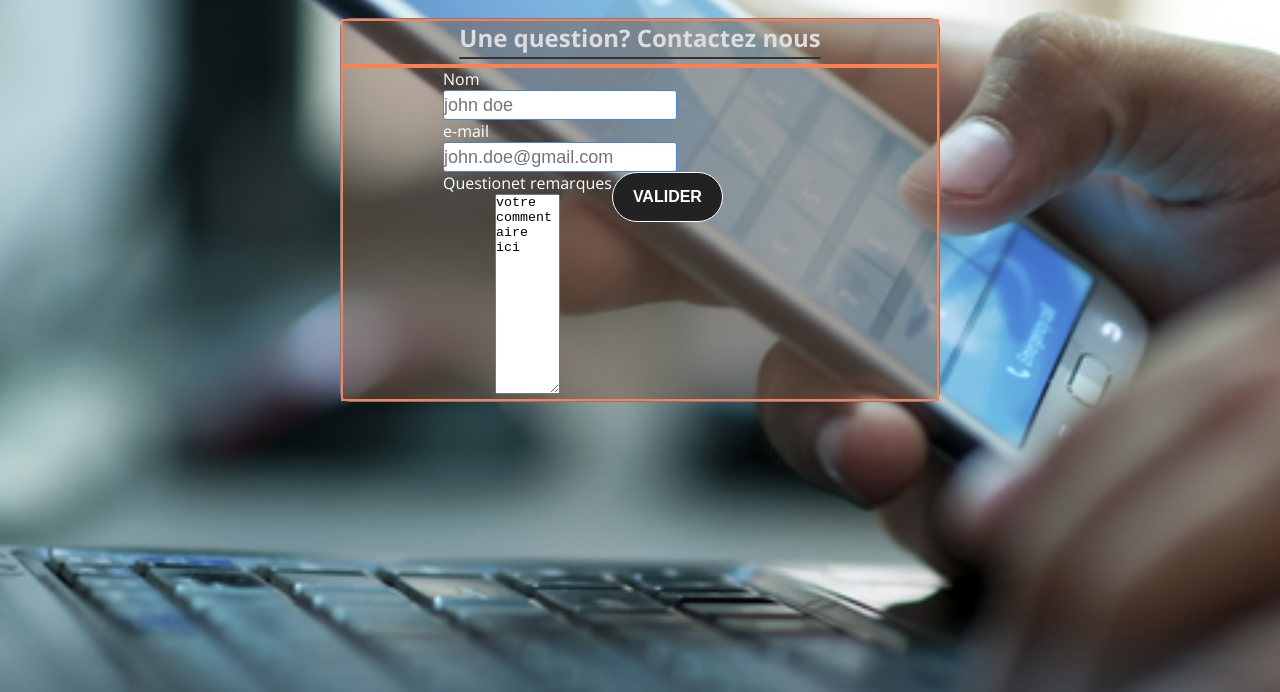
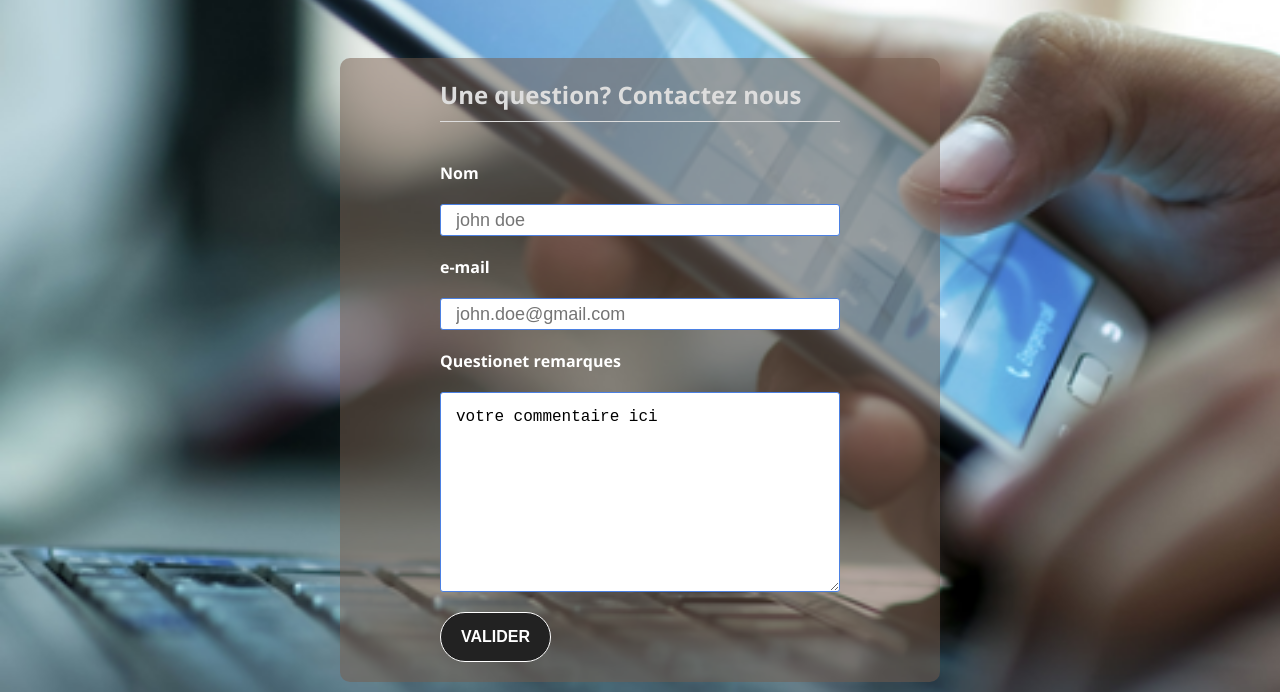
Before and after one commit to letotor/cafe-florette, a website built with Vite: page src/contact.html in a window 1280 px wide. Shown: the part 588-1280 px from the top of the page. Built offline with nearby package versions, Linux system fonts and the light colour scheme.

Commit message:
ch39 prettier css

```diff
--- a/src/assets/css/style.css
+++ b/src/assets/css/style.css
@@ -2,41 +2,32 @@
 /*********
 *RESET CSS
 **********/
+/********* *RESET CSS **********/
  * {
      margin: 0;
      padding:0;
      box-sizing: border-box;
 }
-
-/***********
- * GENERAL *
- ***********/
+/*********** * GENERAL * ***********/
  html,body{
      font-family: 'Open Sans', sans-serif;
 }
-
  a {
      text-decoration: none;
      color:#222;
      font-size: 1em;
      font-weight: 700;
 }
-
  p{
      margin-bottom: 10px;
      padding: 0 5px 0 5px;
 }
-
-
  li {
      list-style: none;
 }
-
-
-/****************************************
- * GESTION DSE CONTENEURS  ET GENERIQUES *
- ****************************************/
-.container{ /*CENTRE */
+/**************************************** * GESTION DSE CONTENEURS ET GENERIQUES * ****************************************/
+ .container{
+    /*CENTRE */
      display:block;
      overflow: hidden;
      margin:auto;
@@ -44,23 +35,15 @@ li {
      max-width: 1000px;
      min-width: 360px;
      text-align: center;
-
 }
-
  .container .left{
      float:left;
      width:50%;
-
-
-
 }
  .container .right{
      float:right;
      width:50%;
-
 }
-
-
  .my-5{
      margin-top: 5px;
      margin-bottom: 5px;
@@ -69,16 +52,17 @@ li {
      margin-top: 10px;
      margin-bottom: 10px;
 }
-
  .my-20{
      margin-top: 20px;
      margin-bottom: 20px;
 }
-
+ .my-40{
+     margin-top: 40px;
+     margin-bottom: 40px;
+}
  .mt-10{
      margin-top: 10px;
 }
-
  .py-10{
      padding-top: 10px;
      padding-bottom: 10px;
@@ -87,28 +71,21 @@ li {
      padding-top: 20px;
      padding-bottom: 20px;
 }
-
  .underline{
      padding-bottom: 10px;
      border-bottom: 1px solid #ddd;
      margin-bottom: 20px;
 }
-
  .d-none{
      display: none;
 }
  .d-over-none{
      overflow: hidden;
 }
-
  .mt-0{
      margin-top: 0;
 }
-
-/**
-* GESTION DES BUTTON
-**/
-
+/** * GESTION DES BUTTON **/
  .btn{
      display: inline-block;
      padding: 15px 20px;
@@ -117,13 +94,11 @@ li {
      border-radius: 30px;
      border:1px solid white;
 }
-
  .btn-primary, .btn-secondary:hover{
      background-color: white;
      color:#222;
      border:1px solid white;
 }
-
  .btn-secondary:hover{
      border: 1px solid #222;
 }
@@ -131,36 +106,32 @@ li {
      background-color: #222;
      color:white;
 }
-
  .btn{
      text-transform: uppercase;
 }
-
  .btn:hover{
      cursor: pointer;
-
 }
-
-/**********
-* HEANDER *
-***********/
+/********** * HEANDER * ***********/
  .header{
      display: block;
      background-color: #333;
      width: 100%;
-    /* max-height: 200px; */
+    /* max-height: 200px;
+     */
      min-width: 360px;
-
 }
  .header__relief{
      font-weight: 600;
-   /* color:white; */
+    /* color:white;
+     */
      font-style: italic;
      text-transform: uppercase;
      border-bottom: 2px dashed rgb(255 178 102);
 }
  .header nav{
-    /* padding-top: 10px; */
+    /* padding-top: 10px;
+     */
      display: flex;
      flex-direction: row;
      align-items: stretch;
@@ -170,7 +141,6 @@ li {
  .header nav a{
      color:white;
 }
-
  .header nav h1 {
      line-height: 1.em;
      text-transform: uppercase;
@@ -181,14 +151,12 @@ li {
      padding-left: 1em;
      padding-right: 1em;
 }
-
  .header nav h1 a {
      border: 1px dotted white;
      border-radius: 8px;
      padding: 6px;
      transition-duration: 1.3s;
 }
-
  .header nav h1 a:hover {
      letter-spacing: 1.7em;
      color: rgb(178, 124, 71);
@@ -196,80 +164,66 @@ li {
      text-shadow:none;
      transition: linear;
      transition-duration: 1.3s;
-
 }
-
-
-
  .header nav li a:hover{
      background-color: #222;
      color: rgb(178, 124, 71);
 }
-
-
-.header  nav li {
-
+ .header nav li {
      margin:0px;
      display: flex;
      flex-direction: row;
 }
-
-.header  nav li a{
+ .header nav li a{
      position:relative;
      color:white;
      padding: 2em;
 }
-
-.header  nav li a:hover::before{
+ .header nav li a:hover::before{
      content: "";
      position: absolute;
      color: rgb(178, 124, 71);
      bottom:0;
      left: 0;
-    border-bottom: 4px solid  rgb(178, 124, 71);
+     border-bottom: 4px solid rgb(178, 124, 71);
      width:100%;
     /* border: 1px dotted white;
-    border-radius: 3px; */
+     border-radius: 3px;
+     */
     /*correction de l'effet de bord avec le border*/
-    /* margin:0px -1px -2px -1px; */
+    /* margin:0px -1px -2px -1px;
+     */
 }
-
  .active{
      background-color: #222;
 }
-
-
-/************************
-*Hero section vp-content*
-*************************/
+/************************ *Hero section vp-content* *************************/
  .vp{
      width:100%;
-    height:90vh;/*700px*/
+     height:90vh;
+    /*700px*/
      min-height: 500px;
-    /* max-width: 1000px; */
+    /* max-width: 1000px;
+     */
      background-repeat: no-repeat;
      background-size: cover;
      overflow: hidden;
      margin: 0 auto;
-
 }
  .vp p{
      overflow: hidden;
-
 }
-
  .vp-image-home{
-
      background-image: url('../images/cafe1.jpg');
 }
-
  .vp-image-where{
      background: url('../images/gmap.png') center center/cover no-repeat ;
      height: 20vh;
 }
  .vp-image-contact{
      background-image: url('../images/cafe3.jpg');
-    height:40vh;/*700px*/
+     height:40vh;
+    /*700px*/
 }
  .vp-content{
      display: block;
@@ -277,80 +231,70 @@ li {
      margin: 0 auto;
      padding:20px;
      padding-top : 12%;
-
-
      color: white;
      text-align: center;
      overflow: hidden;
 }
-
  .vp-content h1{
      font-size: 50px;
      font-weight: 700;
      margin: 0;
 }
-
  .vp-content p{
      color: rgb(255 178 102);
      text-shadow: rgb(54, 48, 38) 1px 1px;
-
      font-weight: 400;
      margin: 1em 0;
      letter-spacing: 0.5px;
      line-height: 1.9em;
      font-size: 18px;
 }
-
  .vp-content .separator{
      background-color: #111;
      height: 10px;
      width: 100px;
      margin:20px auto;
 }
-
-
  .personne{
      background: url('../images/cafe3.jpg') center center/cover;
     /* background-size: cover;
      background-position-x: center;
-    background-position: center; */
+     background-position: center;
+     */
      background-repeat: no-repeat;
      width: 100%;
      height:400px;
 }
-
-
  .featured{
      overflow: auto;
      padding: 100px 0px 100px 0px;
 }
-
  .where{
     /* display: flex;
-    flex-direction: column; */
-
-    padding: 180px 0 180px 0;    /* margin: 0 auto; */
+     flex-direction: column;
+     */
+     padding: 180px 0 180px 0;
+    /* margin: 0 auto;
+     */
      overflow:auto;
      min-height: 100vh;
 }
 /* .where > .container{
      display: flex;
      flex-direction: column;
-} */
+}
+ */
  .where-img{
      float: left;
      width: 45%;
      border: 2px solid #ddd;
      border-radius: 5px;
-
-
 }
  .where-text{
      text-align: left;
      float: right;
      width: 50%;
 }
-
  .chip{
      display: inline-block;
      text-align: center;
@@ -361,22 +305,14 @@ li {
      opacity: 0.7;
      color: rgba(255, 255, 255, 0.897);
 }
-
  .chip-purple{
      background-color: #be418c;
      opacity: 0.7;
 }
-
  .chip-blue{
      background-color: #8c5e24;
-
 }
-
-
-
-/*CONTACT*************
-*
- ********************/
+/*CONTACT************* * ********************/
  .contact {
      margin: 0;
      background: rgb(119, 93, 77);
@@ -384,75 +320,51 @@ li {
      min-height:100vh;
 }
  .contact-form-container{
-     margin:0 auto;
-     text-align: center;
+     margin:auto;
+     text-align: left;
      color:white;
-     width:600px;
+     max-width:600px;
      padding:0 auto;
      background-color: rgb(119, 93, 77,0.5);
      border-radius: 10px;
-    border:1px solid #7b7d85;
-
-
 }
-
-.contact h2{
+ .contact-form-container h2{
      color:#ddd;
-    border:2px solid coral;
-   margin: 0 auto;
-    text-decoration: underline;
+     padding-top: 20px;
+     margin-bottom: 40px;
+    /* text-decoration: underline;
      text-underline-offset: 10px;
-    text-decoration-color: #333;
+     */
+     text-decoration-color:#ddd;
 }
-
-.contact form {
+ .contact-form-container form {
      padding:0 100px;
      display:block;
-    overflow: hidden;
-     float: middle;
-
-
-    /* width:600px; */
-    border:2px solid coral;
+    /* border:2px solid coral;
+     */
 }
-.contact form label{
+ .contact-form-container form label{
      display: block;
      text-align: left;
-    margin:0;
-
-    /* padding: 0 ; */
+     font-weight: 700;
 }
-.contact form input{
+ .contact-form-container form input,textarea{
+     display: block;
      border:1px solid rgb(75, 128, 226);
      border-radius: 3px;
      height:30px;
      font-size: large;
      width:100%;
+     padding : 15px;
 }
-
-.contact form textarea{
-    height:200px;
-   width: 65px;
-
-
+ .contact-form-container form textarea{
+     min-height:200px;
 }
-
-
-.contact .form-group {
-display:block;
-float:left;
-margin: 0;
-padding: 0;
+ .contact-form-container form button{
+    /* align-self: flex-start;
+     */
 }
-
-
-
-
-
-
-/**
-*footer
-**/
+/** *footer **/
  footer{
      display : block;
      position: absolute;
@@ -460,14 +372,11 @@ footer{
      margin: auto auto;
      width:100%;
      background-color: #333;
-
      text-align: center;
 }
-
  footer p{
      position: relative;
      transform: translateY(-50%);
      top:50%;
      color: white;
-
 }
--- a/src/contact.html
+++ b/src/contact.html
@@ -57,25 +57,25 @@
 
     <div class="contact-form-container">
 
-      <h2 class="underline">Une question? Contactez nous</h2>
+
+      <form action="/" method="post">
+
+        <h2 class="underline my-40">Une question? Contactez nous</h2>
+
+        <label class="my-20" for="name">Nom</label>
+        <input type="text" name="name" placeholder="john doe" id="name">
 
 
-      <form action="/" method="post">
-        <div class="form-group">
-          <label for="name">Nom</label>
-          <input type="text" name="name" placeholder="john doe" id="name">
-        </div>
-        <div class="form-group">
-          <label for="email">e-mail</label>
-          <input id="name" type="email" name="email" placeholder="john.doe@gmail.com">
-        </div>
-        <div class="form-group">
-          <label for="question">Questionet remarques</label>
-          <textarea name="question">votre commentaire ici</textarea>
-        </div>
-        <div class="form-group">
-          <button class="btn btn-secondary" action="submit">Valider </button>
-        </div>
+        <label class="my-20" for="email">e-mail</label>
+        <input id="name" type="email" name="email" placeholder="john.doe@gmail.com">
+
+
+        <label class="my-20" for="question">Questionet remarques</label>
+        <textarea name="question" placeholder="votre commentaire ici">votre commentaire ici</textarea>
+
+
+        <button class=" btn btn-secondary my-20" action="submit">Valider </button>
+
       </form>
 
 
```
Lines whose indentation alone changed are shown as unchanged.
